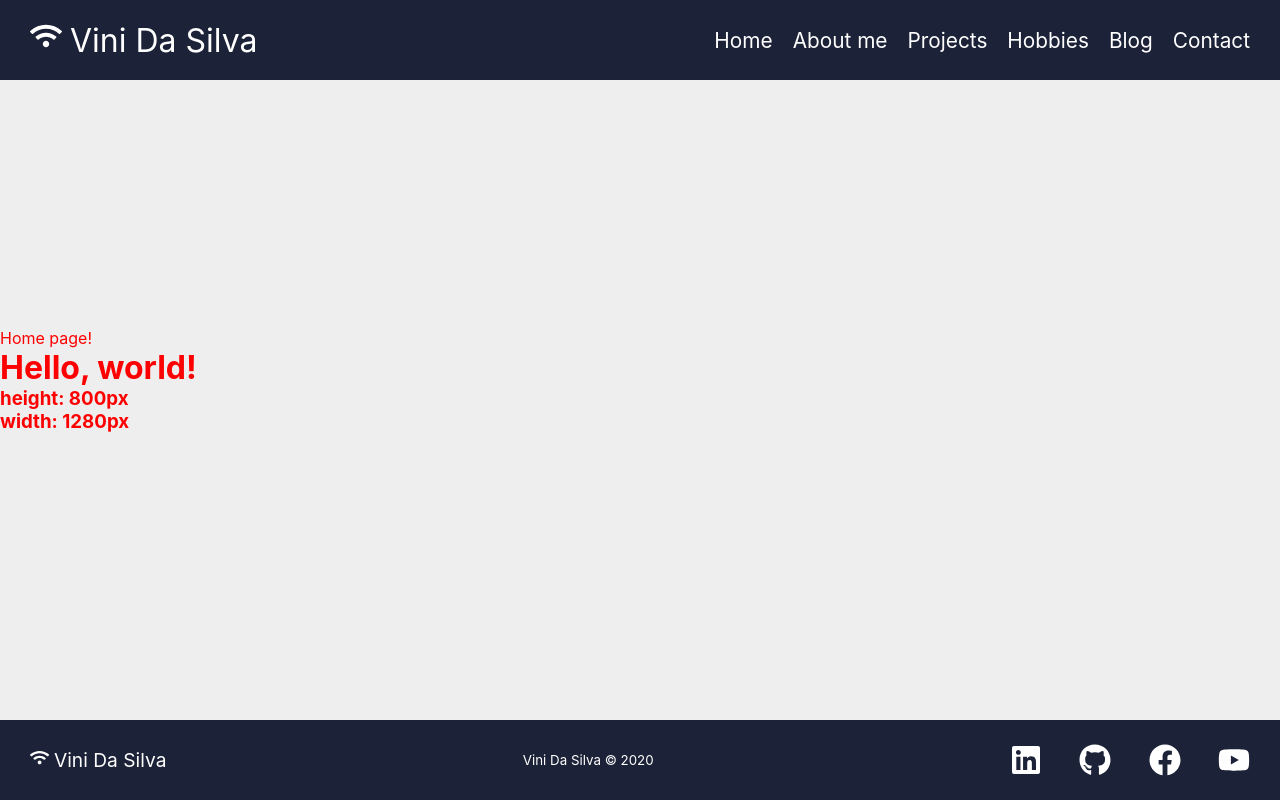
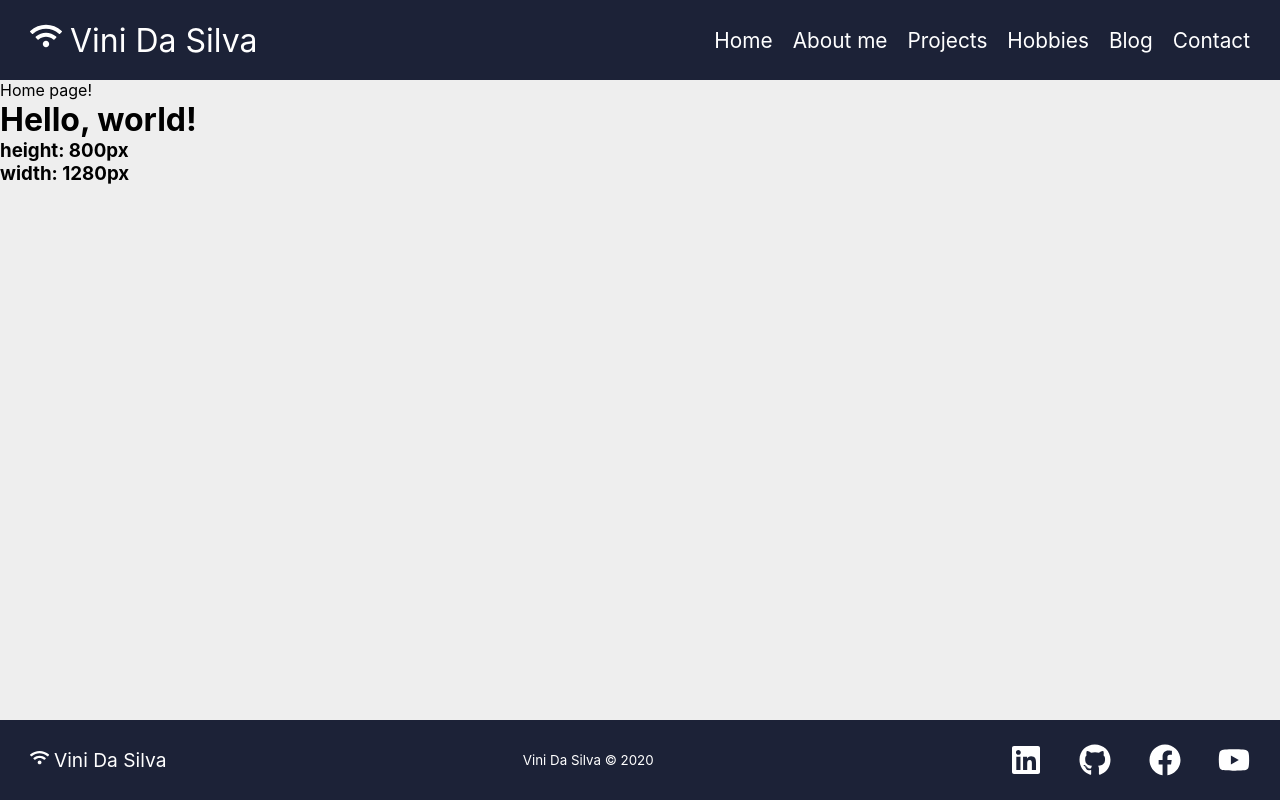
Before and after one commit to ViniBR01/personal-site, a React (Create React App) app: page / in a window 1280 px wide. Built offline with nearby package versions, Linux system fonts and the light colour scheme.

Commit message:
make footer stick to the bottom and main content to expand if smallwe than page

```diff
--- a/src/components/App/App.css
+++ b/src/components/App/App.css
@@ -11,6 +11,5 @@
     min-height: 100vh;
 }
 .main-content {
-    color: red;
-    align-self: flex-start;
+	flex-grow: 4;
 }
--- a/src/components/App/App.js
+++ b/src/components/App/App.js
@@ -46,22 +46,34 @@ class App extends React.Component {
                             </div>
                         </Route>
                         <Route exact path="/about">
+                            <div className="main-content">
                                 About me!
+                            </div>
                         </Route>
                         <Route exact path="/projects">
+                            <div className="main-content">
                                 Projects!
+                            </div>
                         </Route>
                         <Route exact path="/hobbies">
+                            <div className="main-content">
                                 Photography!
+                            </div>
                         </Route>
                         <Route exact path="/blog">
+                            <div className="main-content">
                                 My Blog!
+                            </div>
                         </Route>
                         <Route exact path="/contact">
+                            <div className="main-content">
                                 Contact me!
+                            </div>
                         </Route>
                         <Route path="*">
+                            <div className="main-content">
                                 404 Not Found!
+                            </div>
                         </Route>
                     </Switch>
                     <Footer />
```
Lines whose indentation alone changed are shown as unchanged.
